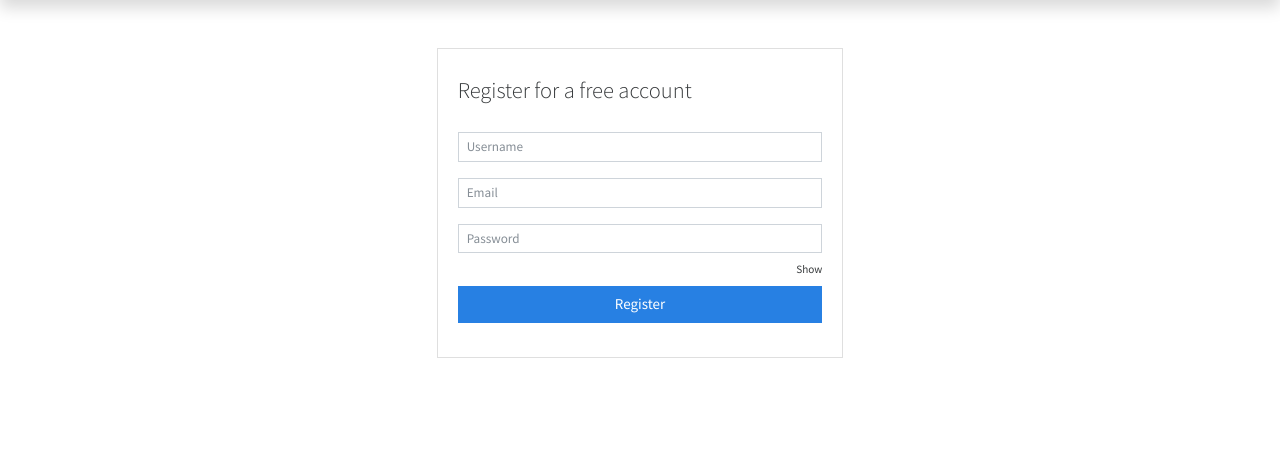
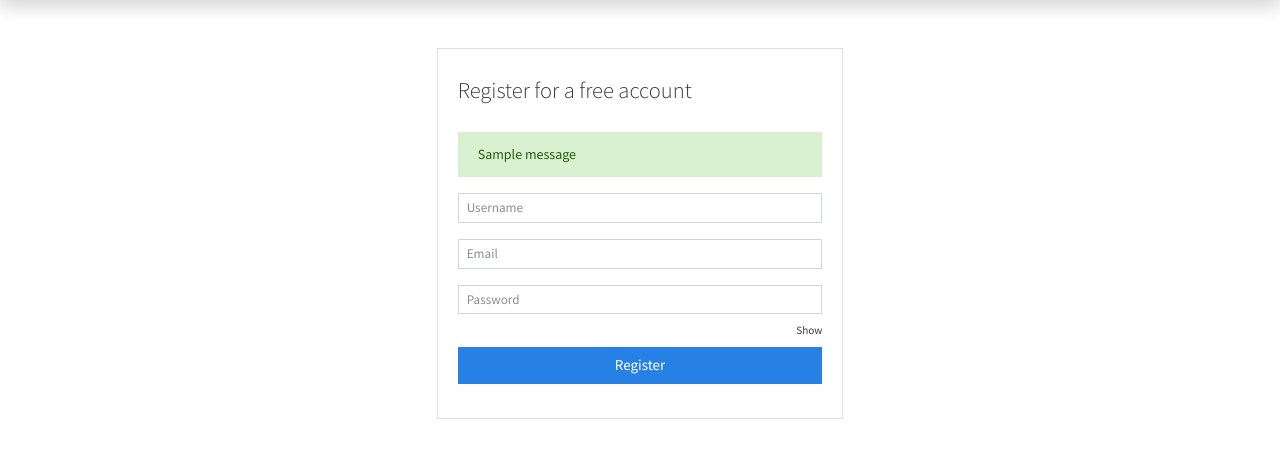
Before and after one commit to md-abdul-alim/Django-Ajax-Chart.js-IncomeExpense, a Django app: page /auth/register/ in a window 1280 px wide. Shown: the part 48-506 px from the top of the page. Run offline with Django 3.2, Linux system fonts and the light colour scheme; tables that the repository leaves empty hold one stand-in row (values such as "Sample post"); one stand-in notice (Sample message) is shown; some libraries are stand-ins or nearby versions.

Commit message:
Messages added to registration page
from django.contrib import messages
MESSAGE_TAGS = {
    messages.ERROR: 'danger'
}

#add this 2 item in settings.py

```diff
--- a/authentication/views.py
+++ b/authentication/views.py
@@ -6,6 +6,7 @@ from django.views import View
 import json
 from django.http import JsonResponse
 from django.contrib.auth.models import User
+from django.contrib import messages
 
 
 # Create your views here.
@@ -27,7 +28,6 @@ class UsernameValidationView(View):
 # this is for froguction: pip install email-validator #https://pypi.org/project/email-validator/
 #from email_validator import validate_email, EmailNotValidError
 # this is for api test: pip install validate_email #https://pypi.org/project/validate_email/#description
-from validate_email import validate_email
 
 
 class EmailValidationView(View):
@@ -42,19 +42,16 @@ class EmailValidationView(View):
 
         return JsonResponse({'email_valid': True})
 
-        # try:
-        #     # Validate.
-        #     valid = validate_email(email)
-
-        #     # Update with the normalized form.
-        #     email = valid.email
-        # except EmailNotValidError as e:
-        #     # email is not valid, exception message is human-readable
-        #     print(str(e))
-        #raise EmailSyntaxError("The email address is not valid. It must have exactly one @-sign.")
-        # email_validator.EmailSyntaxError: The email address is not valid. It must have exactly one @-sign.
-
 
 class RegistrationView(View):
     def get(self, request):
         return render(request, 'authentication/register.html')
+
+    def post(self, request):
+
+        messages.success(request, 'Success Registration')
+        # messages.warning(request, 'Success Registration warning')
+        # messages.info(request, 'Success Registration info')
+        # messages.error(request, 'Success Registration error')
+
+        return render(request, 'authentication/register.html')
--- a/incomeexpenses/settings.py
+++ b/incomeexpenses/settings.py
@@ -12,7 +12,7 @@ https://docs.djangoproject.com/en/3.1/ref/settings/
 # pip install python-decouple
 from pathlib import Path
 from decouple import config
-
+from django.contrib import messages
 # https://pypi.org/project/django-heroku/
 # pip install django-heroku
 import django_heroku
@@ -149,3 +149,7 @@ STATICFILES_DIRS = [
 MEDIA_URL = '/media/'
 MEDIA_ROOT = BASE_DIR/"static/images"
 django_heroku.settings(locals())  # https://pypi.org/project/django-heroku/
+
+MESSAGE_TAGS = {
+    messages.ERROR: 'danger'
+}
--- a/static/css/main.css
+++ b/static/css/main.css
@@ -13,3 +13,11 @@
       font-size: 3.5rem;
     }
   }
+
+.showPasswordToggle{
+  cursor: pointer;
+  transition: all;
+}
+.showPasswordToggle:hover{
+  transform: scale(1,1.5);
+}
--- a/templates/authentication/register.html
+++ b/templates/authentication/register.html
@@ -10,21 +10,24 @@
                 <div class="card-title py-2">
                     <h4>Register for a free account</h4>
                 </div>
-                <form action="" method="post">
+
+
+                <form action="{% url 'register' %}" method="POST">
                     {% csrf_token %}
+                    {% include 'partials/_messages.html' %}
                     <div class="form-group">
                         <input type="text" name="username" placeholder="Username" id="usernameField" class="form-control form-control-sm"/>
                     </div>
-                    <div class="invalid_feedback invalid-feedback" style="display: none">
-
-                    </div>
+                    <div class="invalid_feedback invalid-feedback" style="display: none"></div>
+                    <p class="text-sm text-success usernameSuccessOutput"></p>
                     <div class="form-group">
                         <input type="email" name="email" placeholder="Email" id="emailField" class="form-control  form-control-sm"/>
                     </div>
                     <div class="emailFeedBackArea invalid-feedback" style="display: none"></div>
+                    <p class="text-sm text-success emailSuccessOutput"></p>
                     <div class="form-group">
                         <input type="password" name="password" placeholder="Password" id="passwordField" class="form-control  form-control-sm"/>
-                        <small class="float-right py-2">Show</small>
+                        <small class="float-right py-2 showPasswordToggle">Show</small>
                     </div>
                     <input type="submit" value="Register" class="btn btn-block btn-primary"/>
                 </form>
--- /dev/null
+++ b/templates/partials/_messages.html
@@ -0,0 +1,9 @@
+{% if messages %}
+<div class="messages">
+    {% for message in messages %}
+    <div{% if message.tags %} class="alert alert-sm alert-{{ message.tags }}"{% endif %}>
+        {{ message }}
+    </div>
+    {% endfor %}
+</div>
+{% endif %}
```
Also changed, not shown: static/js/register.js (+31 -4 lines).
